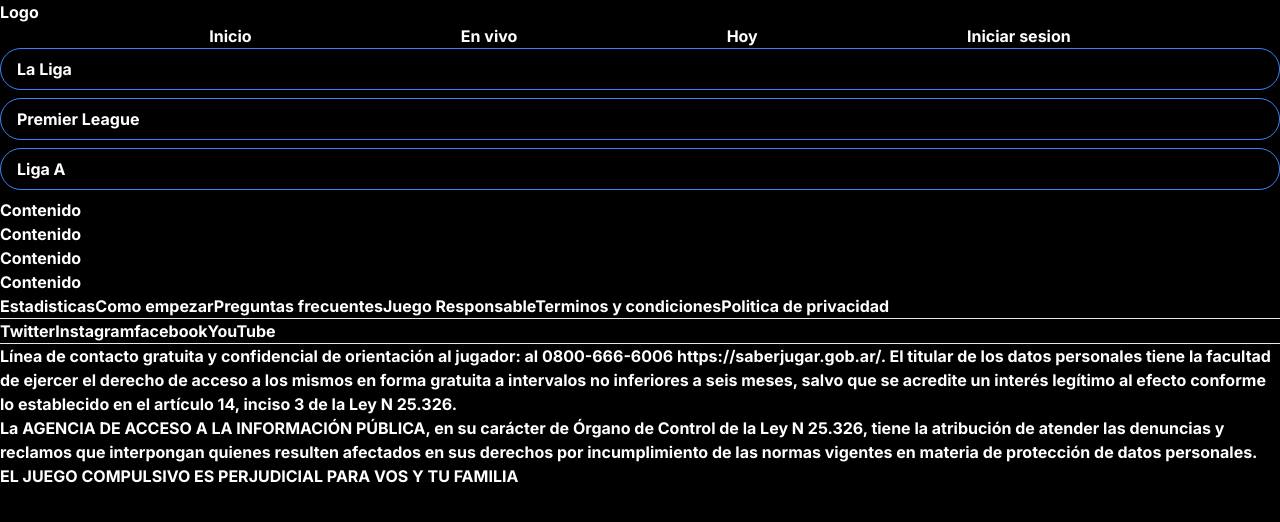
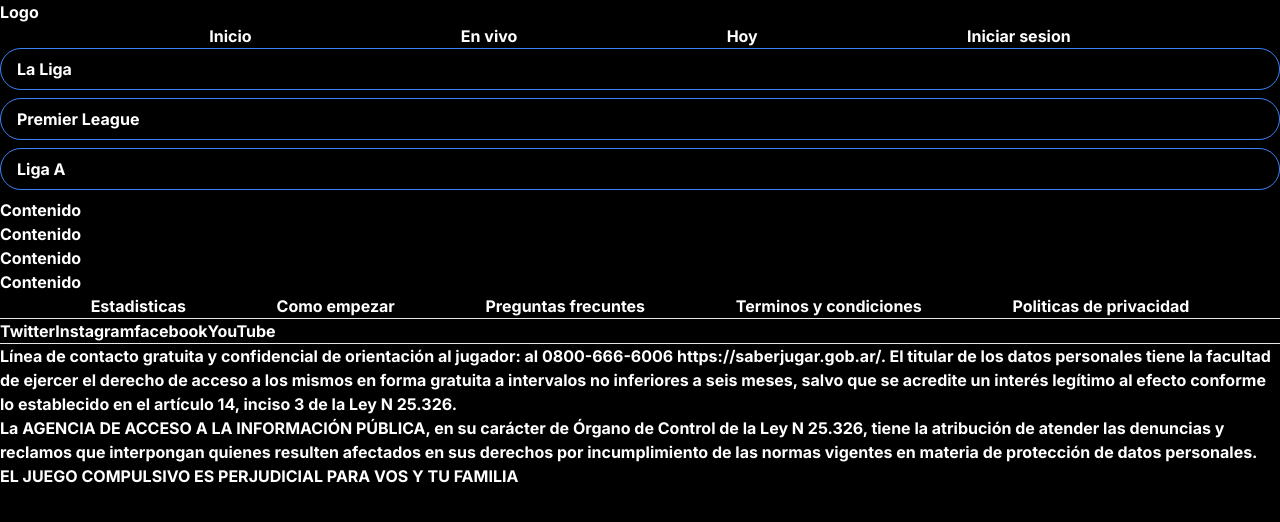
Before and after one commit to leandropap/NextBet, a Next.js app in the folder client/: page / in a window 1280 px wide. Shown: the top 522 px of the page. Built offline with nearby package versions, Linux system fonts and the light colour scheme.

Commit message:
Componente NavBar

```diff
--- a/client/app/Footer.jsx
+++ b/client/app/Footer.jsx
@@ -1,12 +1,16 @@
+import NavBar from "./NavBar"
+
 export default function Footer() {
+
+    let props = [{ text: "Estadisticas", link: "stats" },
+    { text: "Como empezar", link: "start" },
+    { text: "Preguntas frecuntes", link: "faq" },
+    { text: "Terminos y condiciones", link: "legal" },
+    { text: "Politicas de privacidad", link: "privacy" }]
+
     return (
         <>
-            <a>Estadisticas</a>
-            <a>Como empezar</a>
-            <a>Preguntas frecuentes</a>
-            <a>Juego Responsable</a>
-            <a>Terminos y condiciones</a>
-            <a>Politica de privacidad</a>
+            <NavBar props={props} />
             <hr />
             <a>Twitter</a>
             <a>Instagram</a>
--- a/client/app/Header.jsx
+++ b/client/app/Header.jsx
@@ -1,3 +1,5 @@
+import NavBar from "./NavBar";
+
 export default function Header() {
 
     let links = [{ text: "Inicio", link: "" }, { text: "En vivo", link: "live" }, { text: "Hoy", link: "today" }, { text: "Iniciar sesion", link: "login" }]
@@ -5,15 +7,7 @@
     return (
         <>
             <span>Logo</span>
-            <div class="flex justify-evenly">
-                {links.map(el => {
-                    return (
-                        <a href={el.link}
-                            class="hover:bg-blue-500"
-                        >{el.text}</a>
-                    )
-                })}
-            </div>
+            <NavBar props={links} />
         </>
     );
 }
--- /dev/null
+++ b/client/app/NavBar.jsx
@@ -0,0 +1,17 @@
+export default function NavBar(props) {
+
+    console.log(props)
+
+    return (
+
+        <div class="flex justify-evenly">
+            {props.props.map(el => {
+                return (
+                    <a href={el.link}
+                        class="hover:bg-blue-500"
+                    >{el.text}</a>
+                )
+            })}
+        </div>
+    )
+}
```
